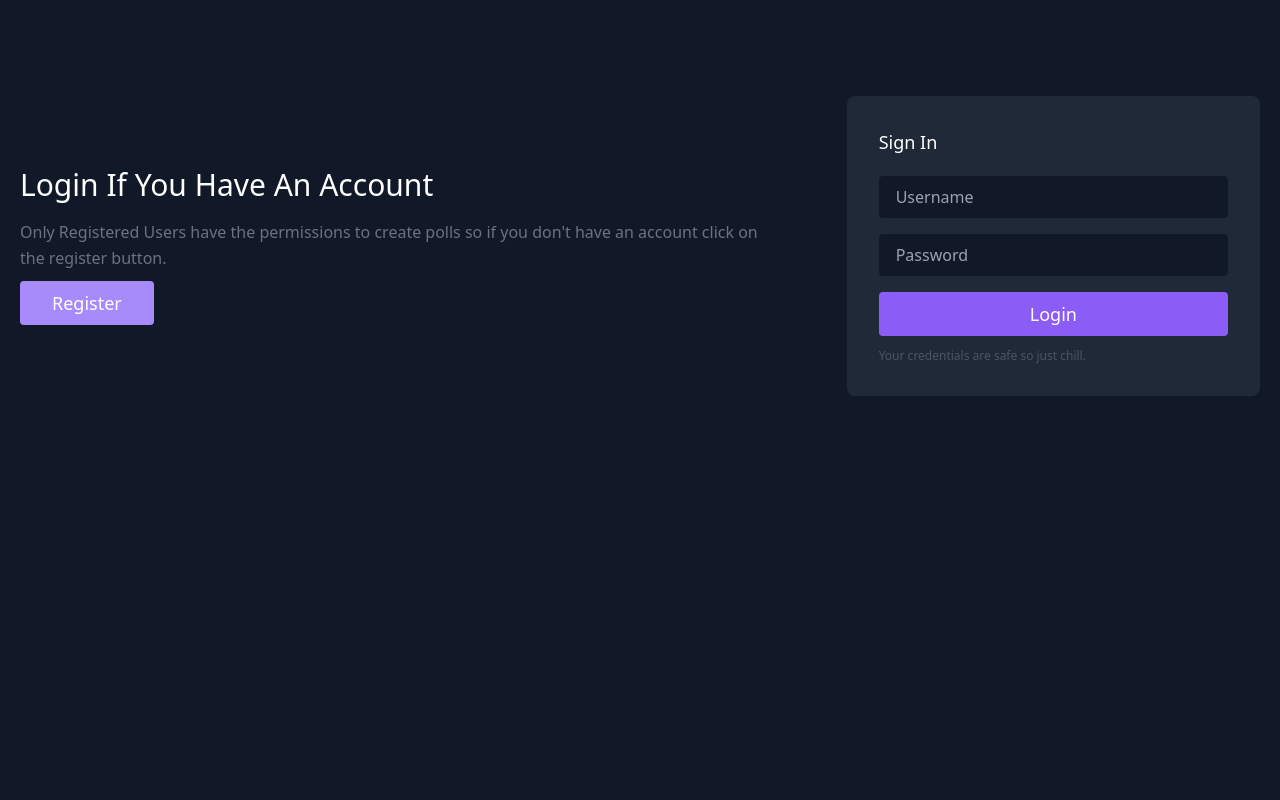
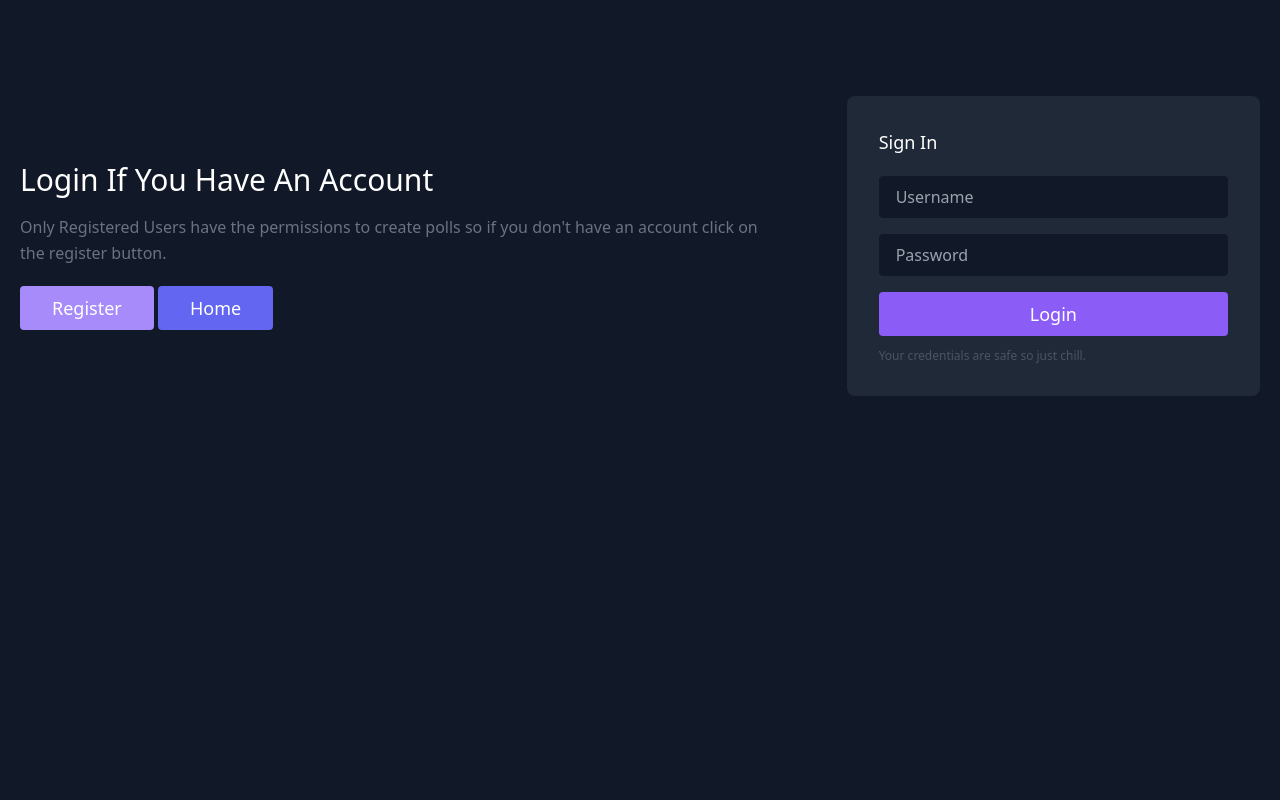
Before and after one commit to jhabarsingh/LETSPOLL, a Django app: page /login in a window 1280 px wide. Run offline with Django 3.2, Linux system fonts and the light colour scheme.

Commit message:
Added home button in login.html

```diff
--- a/app/templates/login.html
+++ b/app/templates/login.html
@@ -8,6 +8,7 @@
       <h1 class="title-font font-medium text-3xl text-white">Login If You Have An Account</h1>
       <p class="leading-relaxed mt-4">Only Registered Users have the permissions to create polls so if you don't have an account click on the register button.</p>
       <button class="text-white bg-purple-400 border-0 py-2 px-8 focus:outline-none hover:bg-purple-600 rounded text-lg home_button1" style='margin-top:10px;'>Register</button>
+      <button class="inline mx-auto mt-5 text-white bg-indigo-500 border-0 py-2 px-8 focus:outline-none hover:bg-indigo-600 rounded text-lg home_button">Home</button>
     </div>
     <div class="lg:w-2/6 md:w-1/2 bg-gray-800 rounded-lg p-8 flex flex-col md:ml-auto w-full mt-10 md:mt-0">
       <h2 class="text-white text-lg font-medium title-font mb-5">Sign In</h2>
```
